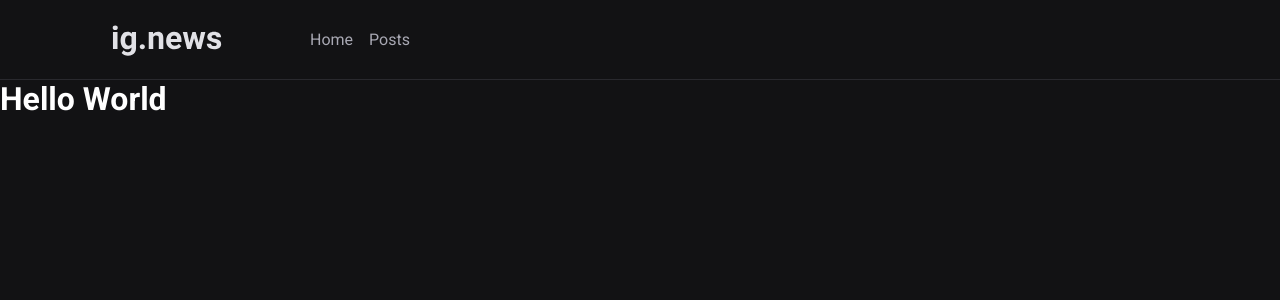
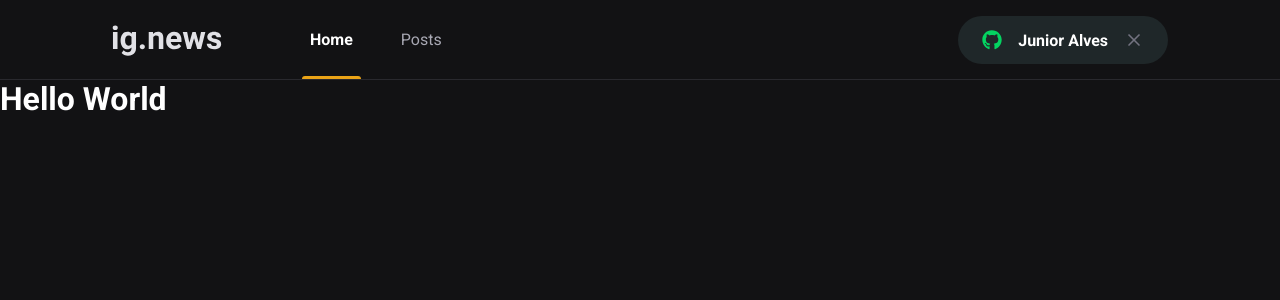
Before and after one commit to jr-alvs/ig.news, a Next.js app: page / in a window 1280 px wide. Shown: the top 300 px of the page. Built offline with nearby package versions, Linux system fonts and the light colour scheme.

Commit message:
Component SignInButton

```diff
--- a/package.json
+++ b/package.json
@@ -12,6 +12,7 @@
     "next": "12.1.5",
     "react": "18.0.0",
     "react-dom": "18.0.0",
+    "react-icons": "^4.3.1",
     "sass": "^1.51.0"
   },
   "devDependencies": {
--- a/src/components/Header/index.tsx
+++ b/src/components/Header/index.tsx
@@ -1,3 +1,4 @@
+import { SignInButton } from '../SignInButton';
 import styles from './styles.module.scss';
 
 export const Header = () => {
@@ -9,7 +10,9 @@
           <a className={styles.active}>Home</a>
           <a>Posts</a>
         </nav>
+
+        <SignInButton />
       </div>
     </header>
-  )
+  );
 }
--- a/src/components/Header/styles.module.scss
+++ b/src/components/Header/styles.module.scss
@@ -22,8 +22,7 @@
       padding: 0 0.5rem;
       height: 5rem;
       line-height: 5rem;
-      color: var(--gray-300)
-    }
+      color: var(--gray-300);
 
       transition: color 0.2s;
 
@@ -52,3 +51,8 @@
       }
     }
   }
+
+  button {
+    margin-left: auto;
+  }
+}
--- /dev/null
+++ b/src/components/SignInButton/index.tsx
@@ -0,0 +1,21 @@
+import { FaGithub } from 'react-icons/fa';
+import { FiX } from 'react-icons/fi';
+
+import styles from './styles.module.scss';
+
+export const SignInButton = () => {
+  const isUserLoggedIn = true;
+
+  return isUserLoggedIn ? (
+    <button type="button" className={styles.signInButton}>
+      <FaGithub color='#04d361'/>
+      Junior Alves
+      <FiX color='#737380' className={styles.closeIcon} />
+    </button>
+  ) : (
+    <button type="button" className={styles.signInButton}>
+      <FaGithub color='#eba417'/>
+      Sign in with GitHub
+    </button>
+  );
+}
--- /dev/null
+++ b/src/components/SignInButton/styles.module.scss
@@ -0,0 +1,33 @@
+.signInButton {
+  height: 3rem;
+  border-radius: 3rem;
+  background: var(--gray-850);
+  border: 0;
+  padding: 0 1.5rem;
+
+  display: flex;
+  align-items: center;
+  justify-content: center;
+
+  color: var(--white);
+  font-weight: bold;
+
+  svg {
+    width: 20px;
+    height: 20px;
+  }
+
+  svg.closeIcon {
+    margin-left: 1rem;
+  }
+
+  svg:first-child {
+    margin-right: 1rem;
+  }
+
+  transition: filter 0.2s;
+
+  &:hover {
+    filter: brightness(0.8);
+  }
+}
--- a/src/pages/_app.tsx
+++ b/src/pages/_app.tsx
@@ -1,5 +1,6 @@
 import { AppProps } from 'next/app';
 import { Header } from '../components/Header';
+
 import '../styles/global.scss';
 
 function MyApp({ Component, pageProps }: AppProps) {
--- a/src/styles/global.scss
+++ b/src/styles/global.scss
@@ -10,6 +10,7 @@
   --gray-100: #e1e1e6;
   --gray-300: #a8a8b3;
   --gray-800: #29292e;
+  --gray-850: #1f2729;
   --gray-900: #121214;
 
   --cyan-500: #61dafb;
```
Also changed, not shown: 1 other file (tests, documents, lock files or other folders). Lines whose indentation alone changed are shown as unchanged.
